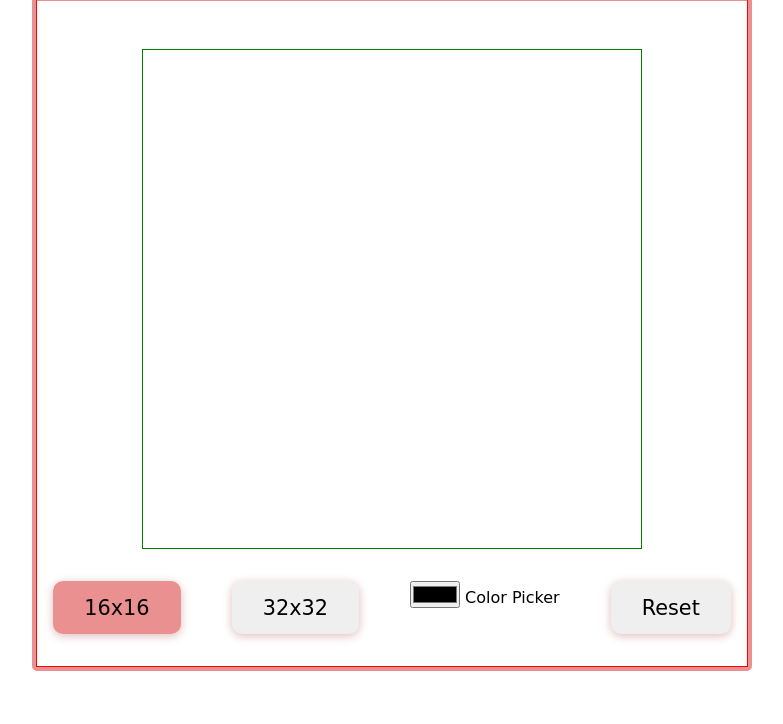
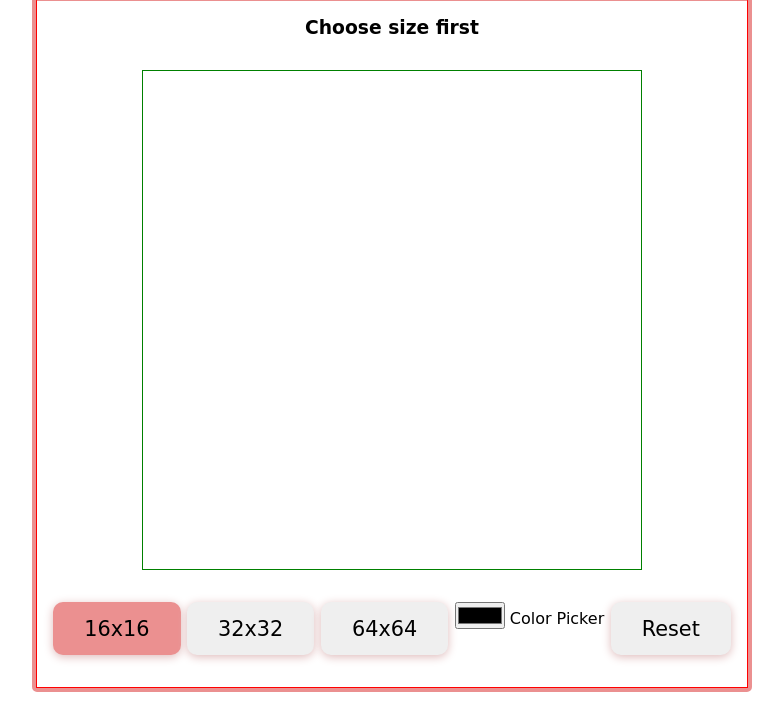
Before and after one commit to floreaportari/Etch-A-Sketch, a plain HTML site: page index.html in a window 1280 px wide. Shown: the part 133-857 px from the top of the page, without its empty margins (248-1031 px from the left). Before the commit the page ends 836 px from the top, so only its background shows below. Drawn offline with Linux system fonts and the light colour scheme; a web font is replaced by a local one.

Commit message:
added extra large button 64x64 and id for reset button

```diff
--- a/index.html
+++ b/index.html
@@ -23,6 +23,7 @@
     <div class="main-container">
       <h1>Sketch Pad</h1>
       <div class="sketch-board-container">
+        <h3>Choose size first</h3>
         <div class="board"></div>
         <div class="btns">
           <button id="small-sketch-btn" value="16" onclick="calcSize(this)">
@@ -31,11 +32,18 @@
           <button id="large-sketch-btn" value="32" onclick="calcSize(this)">
             32x32
           </button>
-          <div>
+          <button
+            id="extralarge-sketch-btn"
+            value="64"
+            onclick="calcSize(this)"
+          >
+            64x64
+          </button>
+          <div class="color-container">
             <input type="color" name="color-picker" id="color-picker" />
             <label for="color-picker">Color Picker</label>
           </div>
-          <button>Reset</button>
+          <button id="reset-btn">Reset</button>
         </div>
       </div>
     </div>
```
